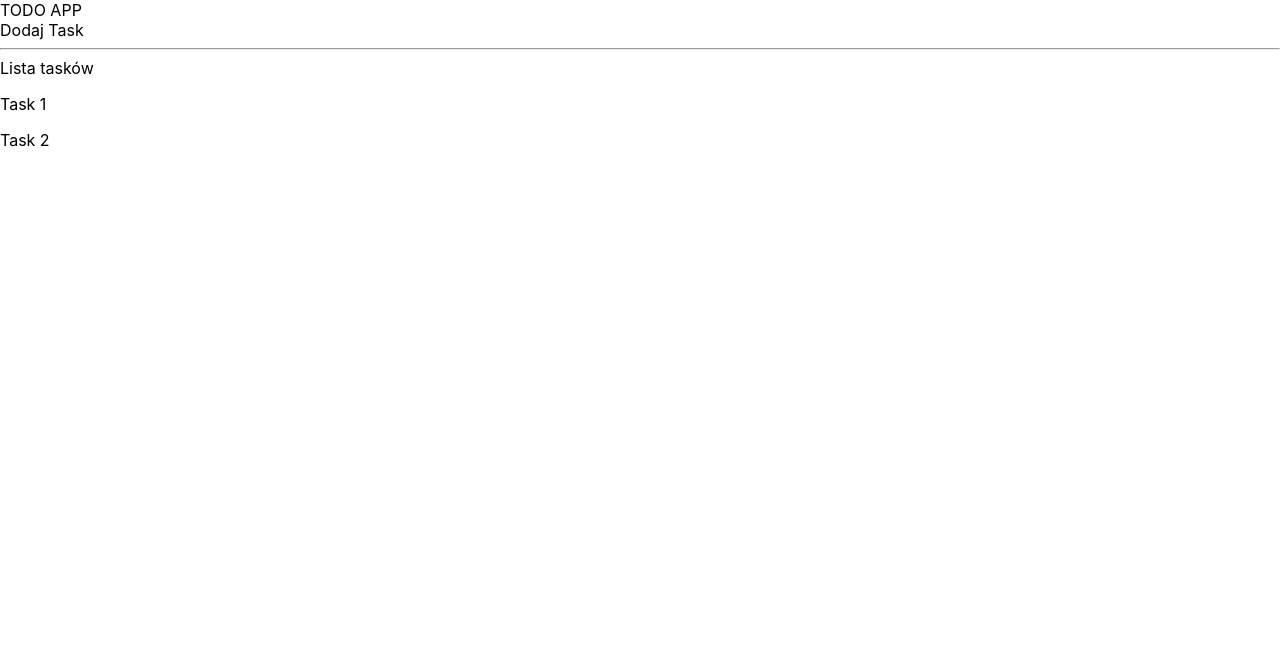
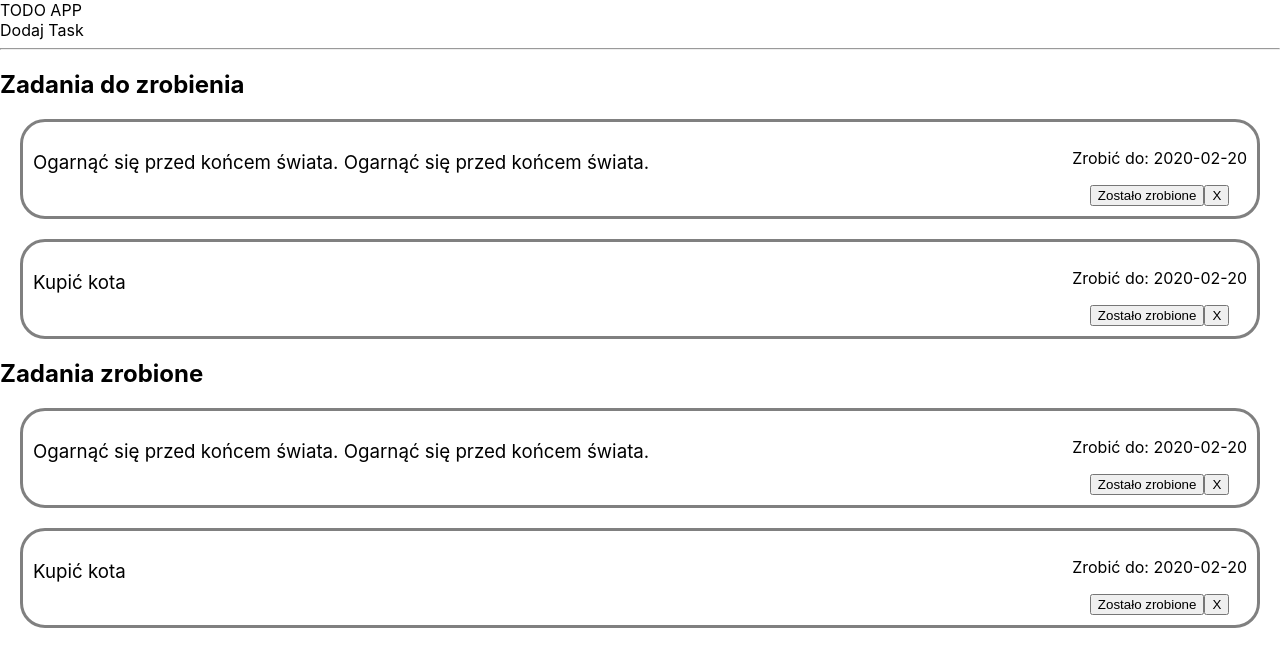
Before and after one commit to rucpata/ToDo_app, a React (Create React App) app: page / in a window 1280 px wide. Shown: the top 666 px of the page. Built offline with nearby package versions, Linux system fonts and the light colour scheme.

Commit message:
displaying data

```diff
--- a/src/components/App.js
+++ b/src/components/App.js
@@ -1,16 +1,46 @@
 import React, { Component } from 'react'
-
-import './App.css';
 import TaskAdd from './TaskAdd';
 import TaskList from './TaskList';
 
+import './App.css';
+
 class App extends Component {
+
+  state = {
+    tasks: [
+      {
+        id: 0,
+        name: 'Ogarnąć się przed końcem świata. Ogarnąć się przed końcem świata.',
+        date: '2020-02-20',
+        important: true,
+        active: true,
+        finishDate: null
+      },
+      {
+        id: 1,
+        name: 'Kupić kota',
+        date: '2020-02-20',
+        important: true,
+        active: true,
+        finishDate: null
+      },
+    ]
+  }
+
+  deleteTask = (id) => {
+    console.log('detele' + id)
+  }
+
+  changeTaskStatus = (id) => {
+    console.log('change' + id)
+  }
+
   render(){
     return (
       <div className="App">
         TODO APP
-        <TaskAdd/>
-        <TaskList/>
+        <TaskAdd />
+        <TaskList tasks={this.state.tasks} delete={this.deleteTask} change={this.changeTaskStatus}/>
       </div>
     );
   }
--- a/src/components/Task.css
+++ b/src/components/Task.css
@@ -0,0 +1,15 @@
+.task {
+    padding: 10px;
+    margin: 20px 20px;
+    border-radius: 25px;
+    border: 3px solid gray;
+    display: flex;
+    justify-content: space-between;
+}
+
+.taskname{
+    font-weight: normal;
+}
+.taskrest{
+    text-align: center;
+}
--- a/src/components/Task.js
+++ b/src/components/Task.js
@@ -1,11 +1,22 @@
 import React from 'react'
+import './Task.css'
 
-const Task = () => {
+const Task = props => {
+
+    const {name, date, id} = props.task
+    // const {delete, change} = props
     return(
-        <div>
-            <p>Task 1</p>
-            <p>Task 2</p>
+        <>
+        <div className='task'>
+            <h3 className='taskname'>{name}</h3>
+            <div className='taskrest'>
+                <p>Zrobić do: {date}</p>
+                <button onClick={() => props.change(id)}>Zostało zrobione</button>
+                <button onClick={() => props.delete(id)}>X</button>
+            </div>
         </div>
+        </>
+
     )
 }
 
--- a/src/components/TaskList.js
+++ b/src/components/TaskList.js
@@ -1,12 +1,23 @@
 import React from 'react'
 import Task from './Task';
 
-const TaskList = () => {
+const TaskList = props => {
+
+    const tasks = props.tasks.map(task => <Task key={task.id} task={task} delete={props.delete} change={props.change}/>)
+
     return(
-        <div>
-            Lista tasków
-            <Task/>
+        <>
+        <div className='active'>
+            <h2>Zadania do zrobienia</h2>
+            {tasks}
         </div>
+        <div className='done'>
+            <h2>Zadania zrobione</h2>
+            {tasks}
+        </div>
+
+
+        </>
     )
 }
 
```
